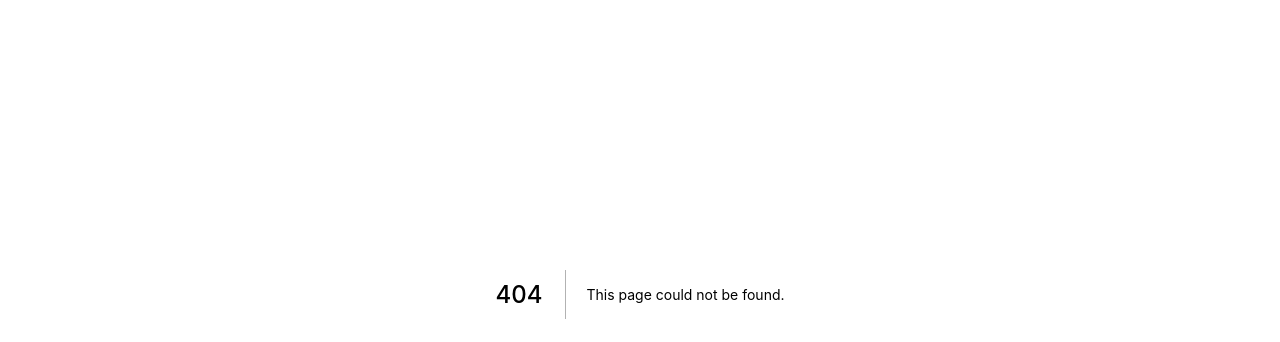
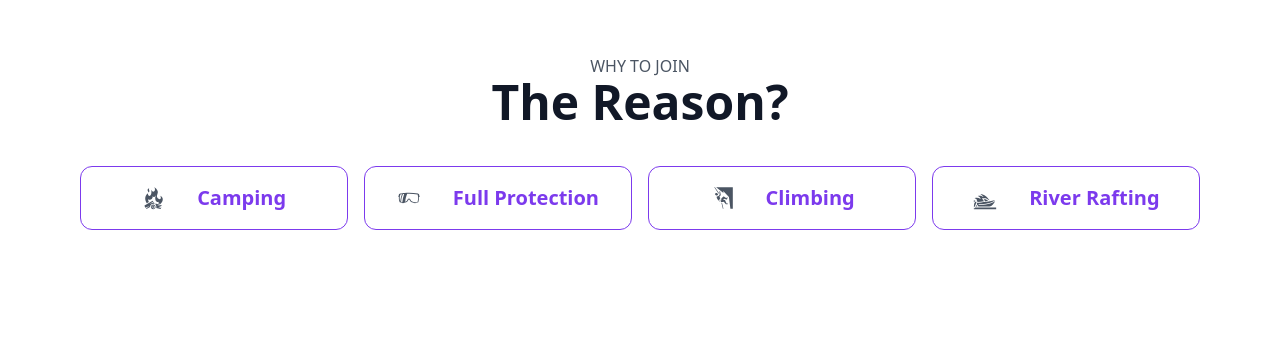
Before and after one commit to earth1168/Travel-Landing-Page, a Next.js app: page /Services in a window 1280 px wide. Before the commit this address had no page. Shown: the part 106-448 px from the top of the page. Built offline with nearby package versions, Linux system fonts and the light colour scheme.

Commit message:
Add services section

```diff
--- /dev/null
+++ b/pages/Services.tsx
@@ -0,0 +1,52 @@
+import React from "react";
+import {
+  GiCampfire,
+  GiProtectionGlasses,
+  GiMountainClimbing,
+  GiSpeedBoat,
+} from "react-icons/gi";
+
+function services() {
+  return (
+    <div className="my-40 mx-10 md:mx-auto ">
+      <div>
+        <p className="text-center text-base uppercase text-gray-600">
+          Why to join{" "}
+        </p>
+        <h1 className="text-center text-5xl font-bold text-gray-900">
+          The Reason?
+        </h1>
+      </div>
+      <div className="mt-10 mb-10 flex flex-col items-center justify-center">
+        <div className="grid grid-cols-2 gap-4 md:grid-cols-4 ">
+          <div className="group flex h-16 w-auto cursor-pointer items-center justify-center gap-8 rounded-xl border border-violet-600 px-8 hover:bg-violet-600 hover:shadow-xl ">
+            <GiCampfire className="text-2xl text-gray-600 group-hover:text-white" />
+            <h1 className="text-xl font-semibold text-violet-600 group-hover:text-white">
+              Camping
+            </h1>
+          </div>
+          <div className="group flex h-16 w-auto cursor-pointer items-center justify-center gap-8 rounded-xl border border-violet-600 px-8 hover:bg-violet-600 hover:shadow-xl ">
+            <GiProtectionGlasses className="text-2xl text-gray-600 group-hover:text-white" />
+            <h1 className="text-xl font-semibold text-violet-600 group-hover:text-white">
+              Full Protection
+            </h1>
+          </div>
+          <div className="group flex h-16 w-auto cursor-pointer items-center justify-center gap-8 rounded-xl border border-violet-600 px-8 hover:bg-violet-600 hover:shadow-xl ">
+            <GiMountainClimbing className="text-2xl text-gray-600 group-hover:text-white" />
+            <h1 className="text-xl font-semibold text-violet-600 group-hover:text-white">
+              Climbing
+            </h1>
+          </div>
+          <div className="group flex h-16 w-auto cursor-pointer items-center justify-center gap-8 rounded-xl border border-violet-600 px-8 hover:bg-violet-600 hover:shadow-xl ">
+            <GiSpeedBoat className="text-2xl text-gray-600 group-hover:text-white" />
+            <h1 className="text-xl font-semibold text-violet-600 group-hover:text-white">
+              River Rafting
+            </h1>
+          </div>
+        </div>
+      </div>
+    </div>
+  );
+}
+
+export default services;
--- a/pages/index.tsx
+++ b/pages/index.tsx
@@ -2,7 +2,8 @@ import type { NextPage } from "next";
 import Head from "next/head";
 import Image from "next/image";
 import Navbar from "../components/Navbar";
-import MainPage from "./mainPage";
+import MainPage from "./MainPage";
+import Services from "./Services";
 
 const Home: NextPage = () => {
   return (
@@ -13,6 +14,7 @@ const Home: NextPage = () => {
       </Head>
       <Navbar />
       <MainPage />
+      <Services />
     </div>
   );
 };
```
